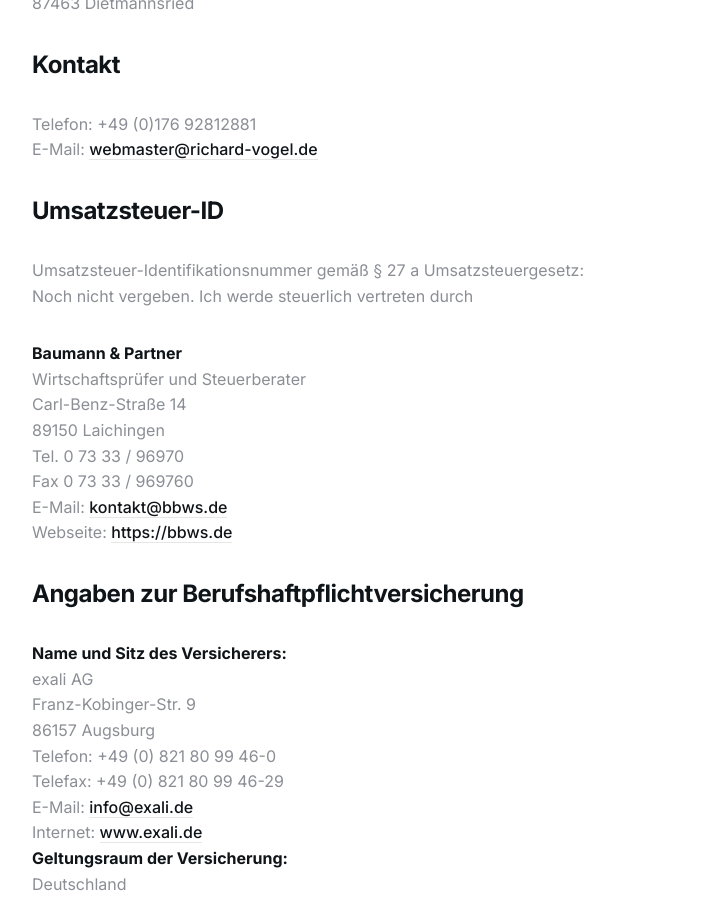
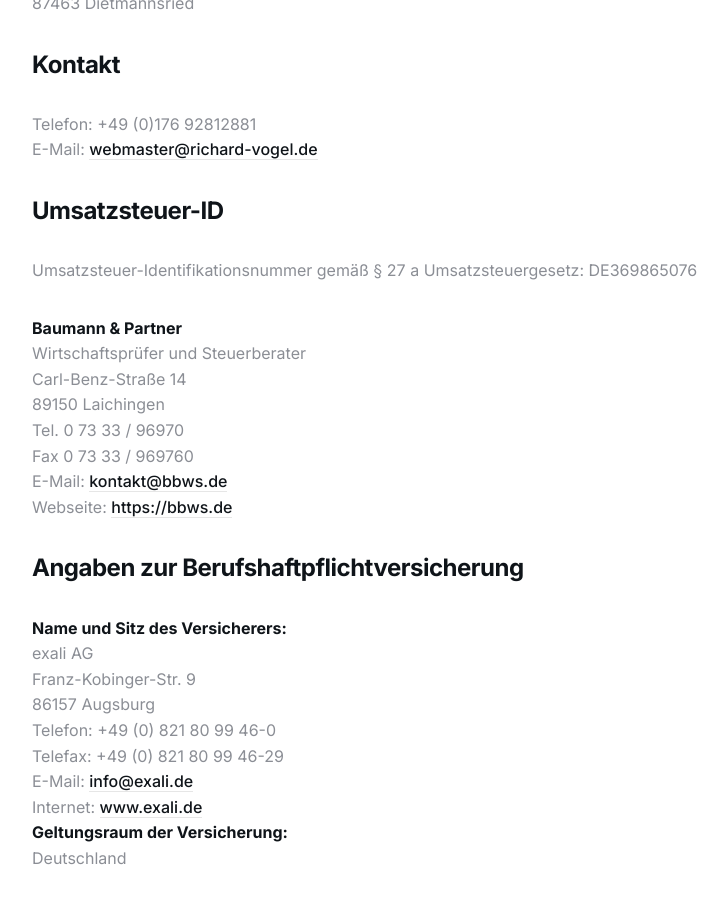
Before and after one commit to testjekyll99/testjekyll99.github.io, a Jekyll site: the page built from _pages/impressum.md, in a window 1280 px wide and 900 px high, scrolled down 497 px. Shown: the whole window, without its empty margins (228-955 px from the left). Built offline with Jekyll 4.4.1, drawn with Linux system fonts in a browser that asks for light colours.

Commit message:
UST-ID hinzugefügt

```diff
--- a/_pages/impressum.md
+++ b/_pages/impressum.md
@@ -22,8 +22,7 @@
 
 ### Umsatzsteuer-ID
 
-Umsatzsteuer-Identifikationsnummer gemäß § 27 a Umsatzsteuergesetz:
-Noch nicht vergeben. Ich werde steuerlich vertreten durch
+Umsatzsteuer-Identifikationsnummer gemäß § 27 a Umsatzsteuergesetz: DE369865076
 
 **Baumann & Partner**
 Wirtschaftsprüfer und Steuerberater
```
